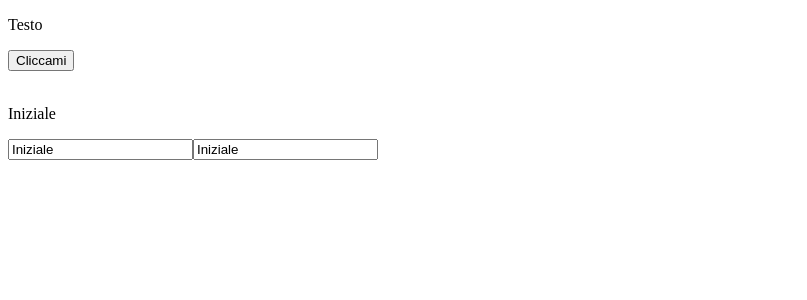
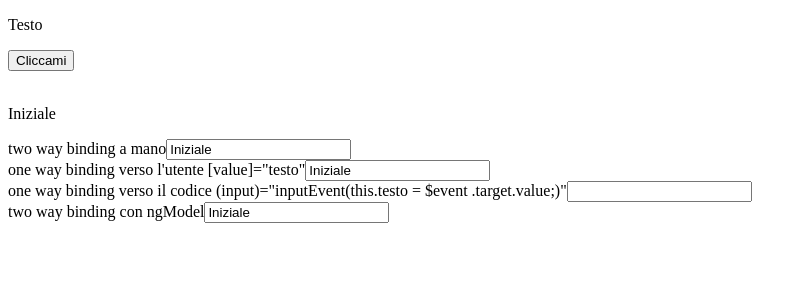
Before and after one commit to Facco99/DemoBergamo, an Angular app: page / in a window 1280 px wide. Shown: the top 300 px of the page, without its empty margins (0-807 px from the left). Built offline with nearby package versions, Linux system fonts and the light colour scheme.

Commit message:
Distinzioni tra binding

```diff
--- a/src/app/secondo/secondo.component.html
+++ b/src/app/secondo/secondo.component.html
@@ -4,6 +4,20 @@
 </div>
 <br>
 <p>{{testo}}</p>
-<!-- I due esempi sotto sono identici -->
-<input (input)="inputEvent($event)" [value]="testo">
-<input [(ngModel)]="testo">
+<!-- i due esempi sotto sono equivalenti -->
+<div>
+    <label> two way binding a mano</label>
+    <input (input)="inputEvent($event)" [value]="testo">
+</div>
+<div>
+    <label> one way binding verso l'utente [value]="testo"</label>
+    <input [value]="testo">
+</div>
+<div>
+    <label> one way binding verso il codice (input)="inputEvent(this.testo = $event .target.value;)"</label>
+    <input (input)="inputEvent($event)">
+</div>
+<div>
+    <label> two way binding con ngModel</label>
+    <input [(ngModel)]="testo">
+</div>
```
